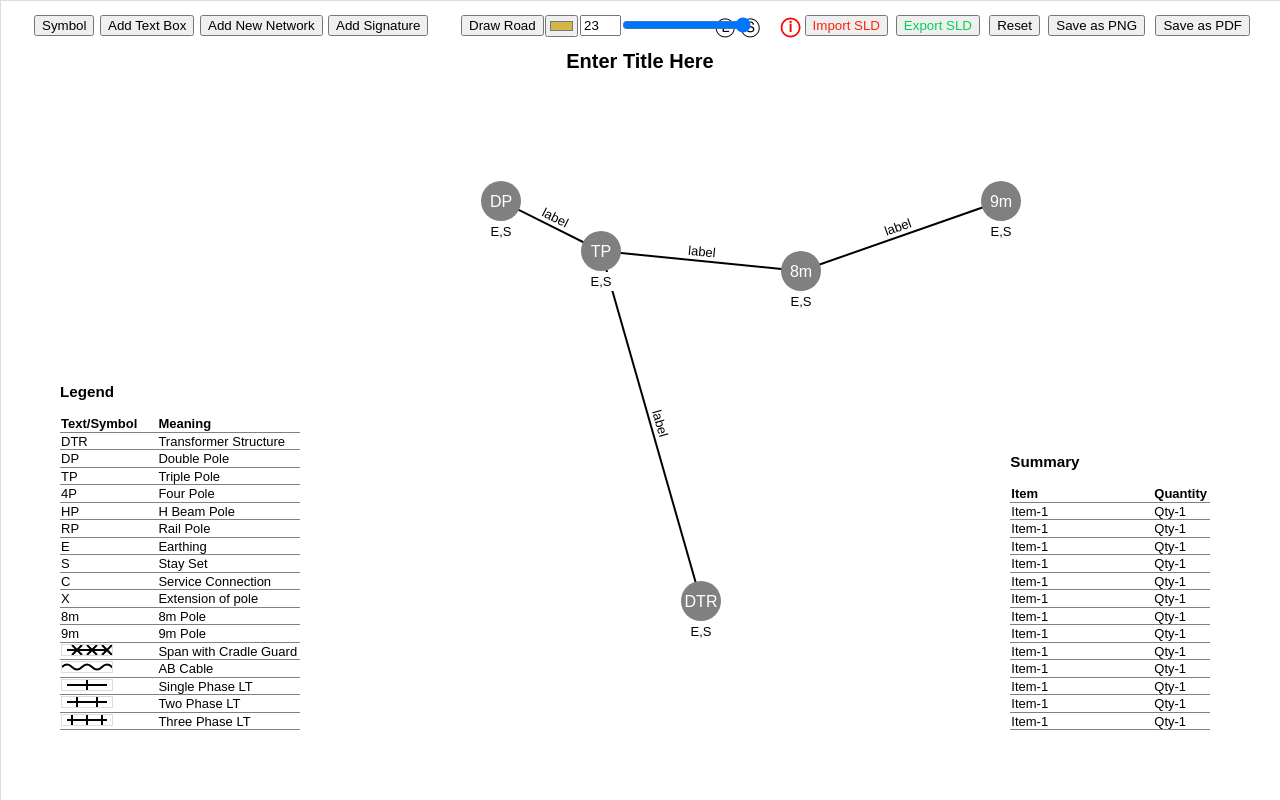
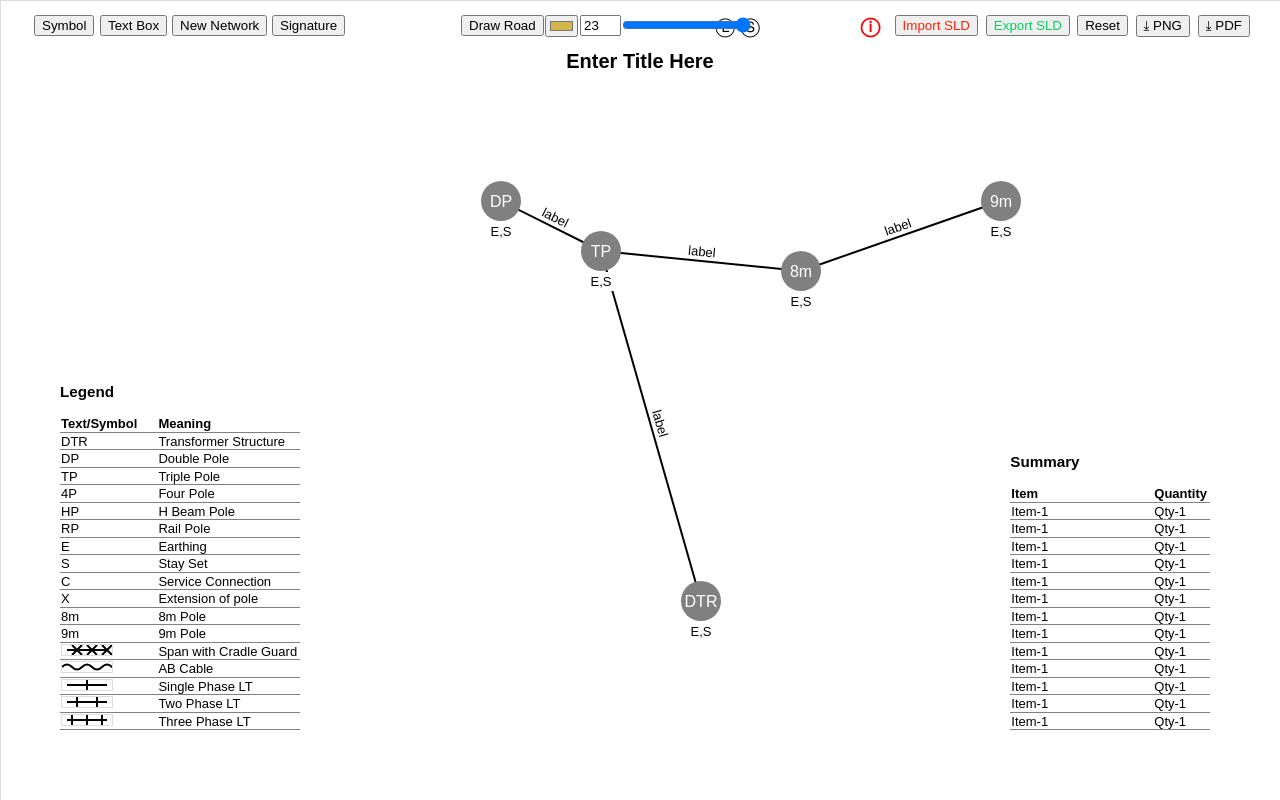
Before and after one commit to UtilityDD/sld, a plain HTML site: page index.html in a window 1280 px wide. Drawn offline with nearby package versions, Linux system fonts and the light colour scheme; a script that the page names is missing.

Commit message:
index.html

```diff
--- a/index.html
+++ b/index.html
@@ -96,11 +96,10 @@
     <div class="container">
 
         <button id="menuBtn" style="position: fixed; top: 15px; left: 34px; z-index: 1000;">Symbol</button>
-        <button id="addTextBox" style="position: fixed; top: 15px; left: 100px; z-index: 1000;">Add Text Box</button>
-        <button id="addNetworkBtn" style="position: fixed; top: 15px; left: 200px; z-index: 1000;">Add New
+        <button id="addTextBox" style="position: fixed; top: 15px; left: 100px; z-index: 1000;">Text Box</button>
+        <button id="addNetworkBtn" style="position: fixed; top: 15px; left: 172px; z-index: 1000;">New
             Network</button>
-        <button id="addSignatureBtn" style="position: fixed; top: 15px; left: 328px; z-index: 1000;">Add
-            Signature</button>
+        <button id="addSignatureBtn" style="position: fixed; top: 15px; left: 272px; z-index: 1000;">Signature</button>
         <input type="file" id="signatureInput" accept="image/png" style="display: none;">
         <button id="drawRoadBtn" style="position: fixed; top: 15px; left: 461px; z-index: 1000;">Draw Road</button>
 
@@ -255,17 +254,17 @@ onmouseout="this.querySelector('.hide-btn').style.display='none';">
     Ⓛ
 </button>
 
-    <button id="infoBtn" style="position: absolute; top: 15px; right: 480px; z-index: 1000;
+    <button id="infoBtn" style="position: absolute; top: 15px; right: 400px; z-index: 1000;
     background: rgba(255, 255, 0, 0); color: rgb(249, 4, 4); border: none;
     padding: 0px; cursor: pointer; font-size: 19px; font-weight: bold;">
     ⓘ</button>
-    <button id="importJsonBtn" style="position: absolute; top: 15px; right: 392px; z-index: 1000;  color: rgb(255, 34, 9);">Import SLD</button>
+    <button id="importJsonBtn" style="position: absolute; top: 15px; right: 302px; z-index: 1000;  color: rgb(255, 34, 9);">Import SLD</button>
 <input type="file" id="importJsonInput" style="display: none;">
- <button id="exportJsonBtn" style="position: absolute; top: 15px; right: 300px; z-index: 1000; color: rgb(0, 210, 88);" title="Exports only nodes, line & symbols.">
+ <button id="exportJsonBtn" style="position: absolute; top: 15px; right: 210px; z-index: 1000; color: rgb(0, 210, 88);" title="Exports only nodes, line & symbols.">
         Export SLD </button>
-    <button id="resetBtn" style="position: absolute; top: 15px; right: 240px; z-index: 1000;">Reset</button>
-    <button id="savePngBtn" style="position: absolute; top: 15px; right: 135px; z-index: 1000;">Save as PNG</button>
-    <button id="savePdfBtn" style="position: absolute; top: 15px; right: 30px; z-index: 1000;">Save as PDF</button>
+    <button id="resetBtn" style="position: absolute; top: 15px; right: 152px; z-index: 1000;">Reset</button>
+    <button id="savePngBtn" style="position: absolute; top: 15px; right: 90px; z-index: 1000;">⤓ PNG</button>
+    <button id="savePdfBtn" style="position: absolute; top: 15px; right: 30px; z-index: 1000;">⤓ PDF</button>
     <script>
         document.getElementById("resetBtn").addEventListener("click", () => {
             location.reload();
```
